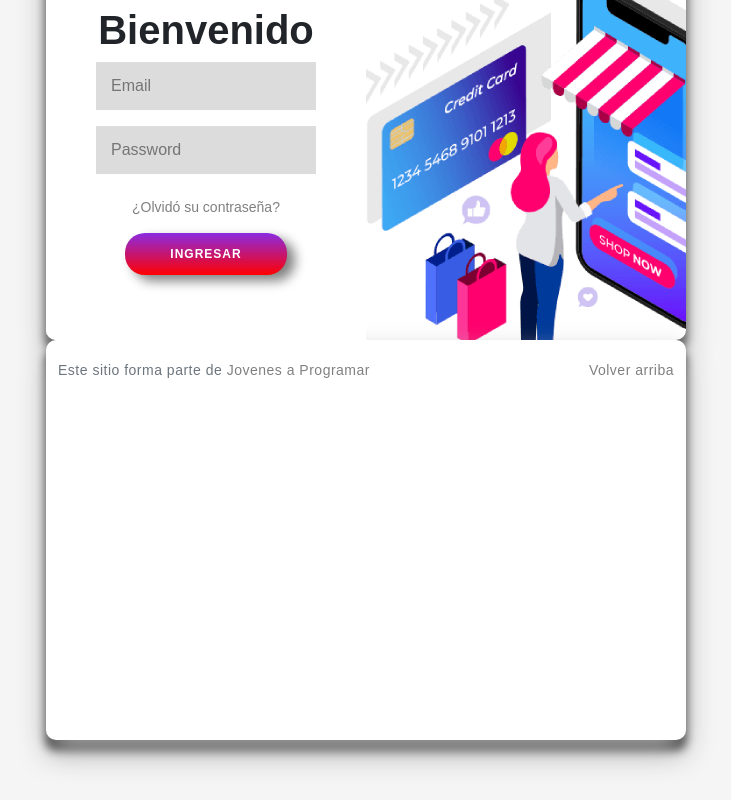
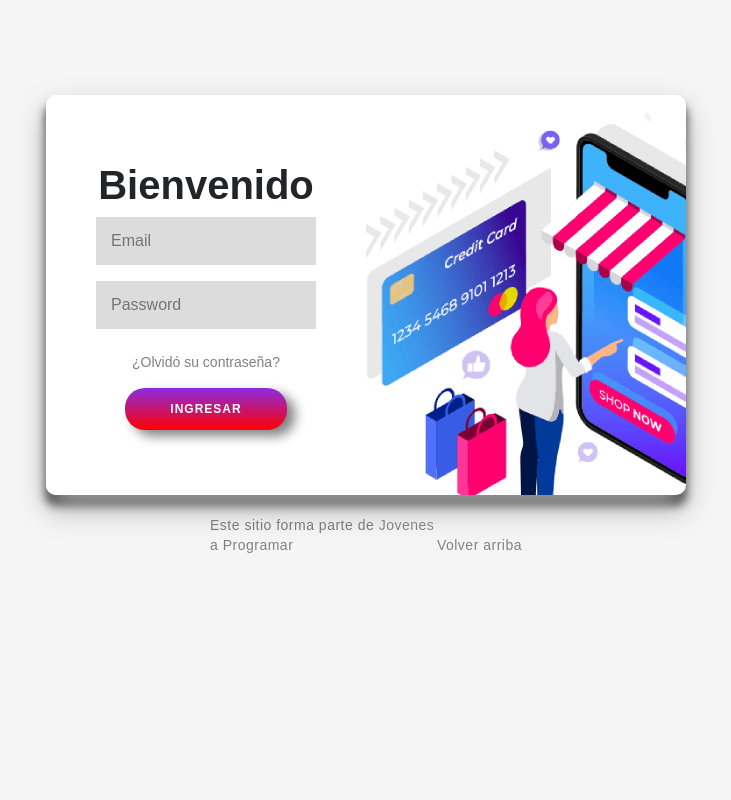
Before and after one commit to gastonmartinezz/Entrega, a plain HTML site: page login.html in a window 1280 px wide. Shown: the whole page, without its empty margins (274-1005 px from the left). Drawn offline with Linux system fonts and the light colour scheme.

Commit message:
Arreglo el problema del footer

```diff
--- a/login.html
+++ b/login.html
@@ -33,7 +33,7 @@
   </main>
 
   <footer class="text-muted">
-    <div class="container">
+    <div class="container-footer">
       <p class="float-end">
         <a href="#">Volver arriba</a>
       </p>
```
Also changed, not shown: css/login.css (line endings or trailing spaces).
